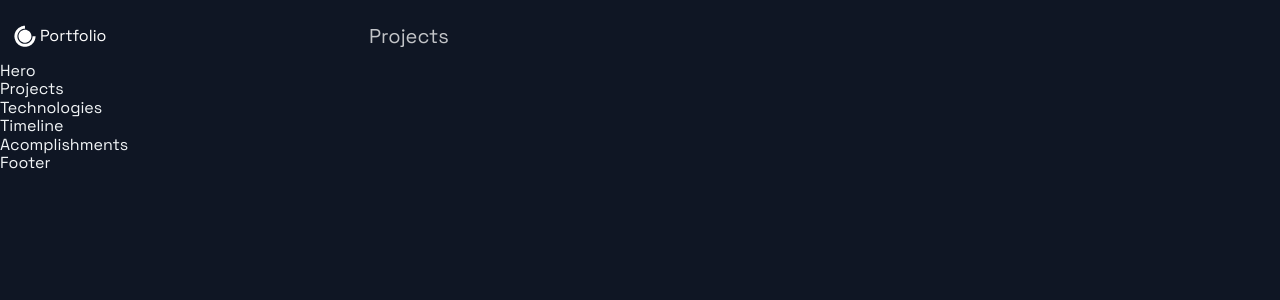
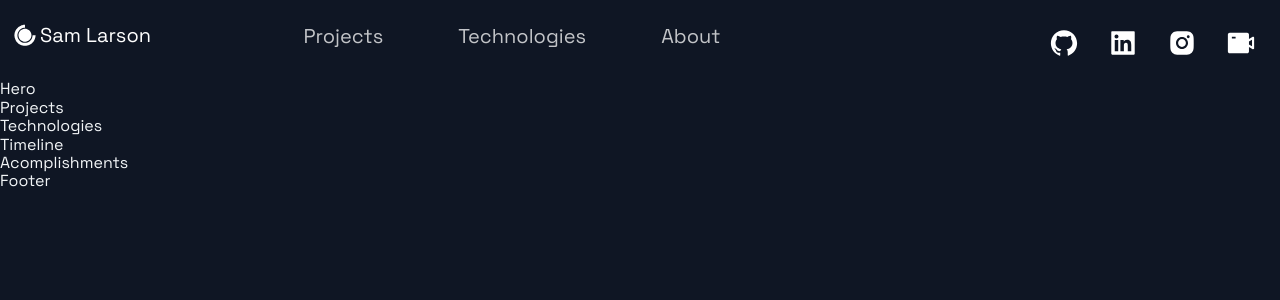
Before and after one commit to samlarson94/React-WebDev-Portfolio, a Next.js app: page / in a window 1280 px wide. Shown: the top 300 px of the page. Built offline with nearby package versions, Linux system fonts and the light colour scheme.

Commit message:
Adding header section and social icons

```diff
--- a/src/components/Header/Header.js
+++ b/src/components/Header/Header.js
@@ -1,17 +1,17 @@
 import Link from 'next/link';
 import React from 'react';
-import { AiFillGithub, AiFillInstagram, AiFillLinkedin } from 'react-icons/ai';
+import { AiFillGithub, AiFillInstagram, AiFillLinkedin, AiFillVideoCamera } from 'react-icons/ai';
 import { DiCssdeck } from 'react-icons/di';
 
 //Import styled components from HeaderStyles.js
-import { Container, Div1, Div2, Div3, NavLink, SocialIcons } from './HeaderStyles';
+import { Container, Div1, Div2, Div3, NavLink, SocialIcons, Span } from './HeaderStyles';
 
 const Header = () =>  (
   <Container>
     <Div1>
       <Link href="/">
-        <a style={{ display: 'flex', alignItems: "center", color: 'white' }}>
-          <DiCssdeck size="3rem" /> <span> Portfolio </span>
+        <a style={{ display: 'flex', alignItems: "center", color: 'white', marginBottom: '20px'}}>
+          <DiCssdeck size="3rem" /> <Span> Sam Larson </Span>
         </a>
       </Link>
     </Div1>
@@ -23,9 +23,31 @@ const Header = () =>  (
         </Link>
       </li>
       <li>
-
+      <Link href="#tech">
+          <NavLink>Technologies</NavLink>
+        </Link>
+      </li>
+      <li>
+      <Link href="#about">
+          <NavLink>About</NavLink>
+        </Link>
       </li>
       </Div2>
+
+      <Div3>
+        <SocialIcons href="https://github.com/samlarson94">
+          <AiFillGithub size="3rem" />
+        </SocialIcons>
+        <SocialIcons href="https://www.linkedin.com/in/sam-larson-minneapolis/">
+          <AiFillLinkedin size="3rem" />
+        </SocialIcons>
+        <SocialIcons href="https://www.instagram.com/samlarsonfilms.fg/">
+          <AiFillInstagram size="3rem" />
+        </SocialIcons>
+        <SocialIcons href="https://www.studio31g.com">
+          <AiFillVideoCamera size="3rem" />
+        </SocialIcons>
+      </Div3>
 
   </Container>
 );
--- a/src/components/Header/HeaderStyles.js
+++ b/src/components/Header/HeaderStyles.js
@@ -16,6 +16,11 @@ export const Container = styled.div`
     grid-column-gap: 0.5rem;
     grid-row-gap: 0.5rem;
   }
+`;
+
+export const Span = styled.span `
+font-size: 2rem;
+
 `;
 export const Div1 = styled.div`
   grid-area: 1 / 1 / 2 / 2;
```
